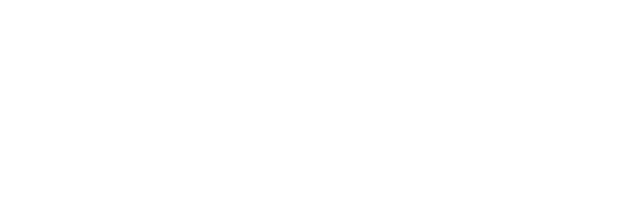
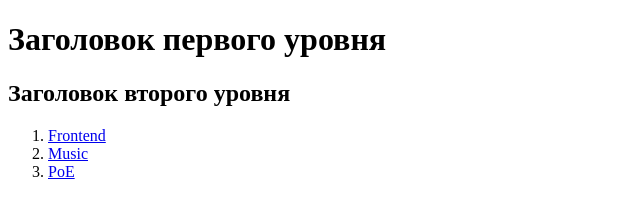
Before and after one commit to GlazovDaniil/task-html, a website: page src/index.html in a window 1280 px wide. Shown: the whole page, without its empty margins (0-640 px from the left). Drawn offline with Linux system fonts and the light colour scheme.

Commit message:
Задание по HTML

```diff
--- a/src/index.html
+++ b/src/index.html
@@ -1,7 +1,17 @@
 <!DOCTYPE html>
-<html lang="en">
+<html lang="ru">
     <head>
         <title>HTML</title>
     </head>
-    <body></body>
+    <body>
+        <h1>Заголовок первого уровня</h1>
+        <h2>Заголовок второго уровня</h2>
+        <ol>
+            <li><a href="https://n.sbis.ru/frontend-school/news">Frontend</a></li>
+            <li><a href="https://www.songsterr.com/a/wsa/everlasting-summer-a-promise-from-distant-days-tab-s395948">Music</a></li>
+            <li><a href="https://www.pathofexile.com/">PoE</a></li>
+        </ol>
+
+
+    </body>
 </html>
```
